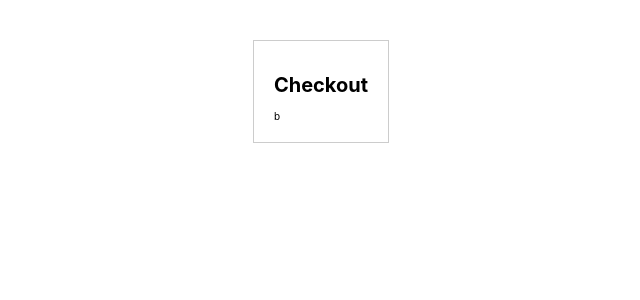
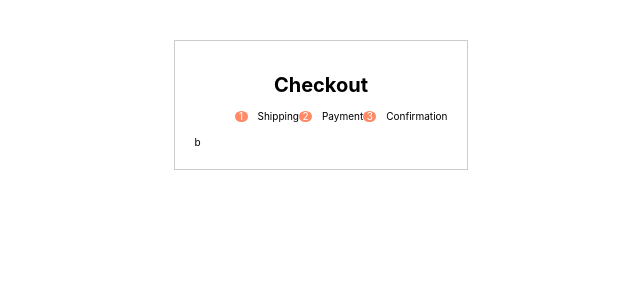
Before and after one commit to nryotaro/witch, a Next.js app: page / in a window 1280 px wide. Shown: the top 300 px of the page, without its empty margins (319-959 px from the left). Built offline with nearby package versions, Linux system fonts and the light colour scheme.

Commit message:
progress

```diff
--- a/components/progress.tsx
+++ b/components/progress.tsx
@@ -1,11 +1,21 @@
-import Step from './step';
+import Step, { StepProps } from './step';
+import styles from '../styles/Progress.module.css';
 
-function Progress() {
-	return <div>
-		<Step/>
-		<Step/>
-		<Step/>
-	</div>
+interface Props {
+	steps: StepProps[]
+	currentStepId: string;
+}
+
+function renderStep({ title, stepId }: StepProps, currentStepId: string): JSX.Element {
+	return <li key={stepId} className={styles.step}>
+		{title}
+	</li>
+}
+
+function Progress({ steps, currentStepId }: Props) {
+	return <ol className={styles.steps}>
+		{steps.map((stepProps: StepProps) => renderStep(stepProps, currentStepId))}
+	</ol>
 }
 
 export default Progress;
--- a/components/step.tsx
+++ b/components/step.tsx
@@ -1,6 +1,6 @@
 export interface StepProps {
 	title: string,
-	index: number,
+	stepId: string,
 }
 
 function Step() {
--- a/components/wizard.tsx
+++ b/components/wizard.tsx
@@ -1,12 +1,12 @@
-import { useWizard } from '../hooks/useWizard';
+import { useWizard, WizardState } from '../hooks/useWizard';
 import styles from '../styles/Wizard.module.css';
 import Progress from './progress';
 
 function Wizard() {
-	const wizard = useWizard();
+	const wizard: WizardState = useWizard();
 	return <div className={styles.container}>
-		<h1>Checkout</h1>
-		<Progress/>
+		<h1 className={styles.title}>Checkout</h1>
+		<Progress steps={wizard.stepProps} currentStepId={wizard.currentStepId} />
 		<div>b</div>
 	</div>
 }
--- a/hooks/useWizard.ts
+++ b/hooks/useWizard.ts
@@ -1,5 +1,18 @@
+import { StepProps } from "../components/step";
 
+export interface WizardState {
+	stepProps: StepProps[],
+	currentStepId: string,
+}
 
-export function useWizard() {
-
+export function useWizard(): WizardState {
+	const stepProps = [
+		{ title: 'Shipping', stepId: 'shipping' },
+		{ title: 'Payment', stepId: 'payment' },
+		{ title: 'Confirmation', stepId: 'confirmation' },
+	];
+	return {
+		stepProps,
+		currentStepId: stepProps[0].stepId,
+	};
 }
--- /dev/null
+++ b/styles/Progress.module.css
@@ -0,0 +1,22 @@
+ol.steps {
+	display: flex;
+	flex-direction: row;
+	list-style: none;
+	counter-reset: item;
+}
+
+ol.steps > li.step {
+	counter-increment: item;
+	margin-bottom: 0.5rem;
+}
+
+ol.steps > li.step:before {
+   margin-right: 10px;
+   content: counter(item);
+   background: #FF8A65;
+   border-radius: 100%;
+   color: white;
+   width: 1.3em;
+   text-align: center;
+   display: inline-block;
+}
--- a/styles/Wizard.module.css
+++ b/styles/Wizard.module.css
@@ -2,3 +2,7 @@
 	border: 1px solid rgb(204, 204, 204);
 	padding: 2rem;
 }
+
+.title {
+	text-align: center;
+}
```
